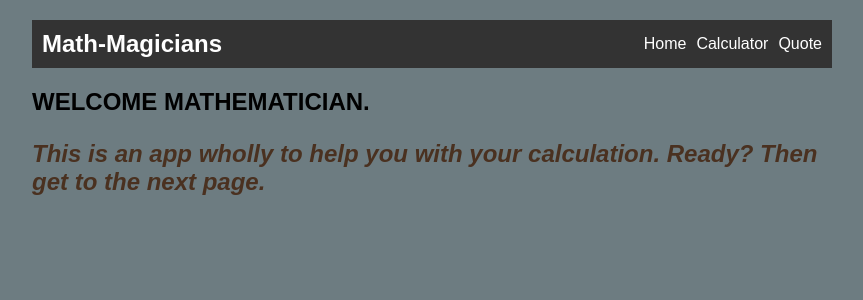
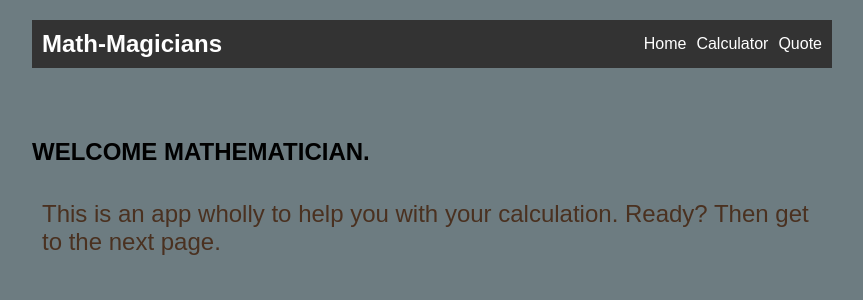
Before and after one commit to Eccb7/Math-Magicians, a React (Create React App) app: page / in a window 1280 px wide. Shown: the top 300 px of the page, without its empty margins (208-1071 px from the left). Built offline with nearby package versions, Linux system fonts and the light colour scheme; the HTML template or start-up script is replaced by a standard one.

Commit message:
Adjust styling to meet the wireframe

```diff
--- a/src/components/Calculator.css
+++ b/src/components/Calculator.css
@@ -11,6 +11,7 @@
   display: flex;
   justify-content: center;
   height: 100vh;
+  padding-top: 130px;
 }
 
 .calculator {
@@ -22,9 +23,16 @@
   background-color: #b8b6b6;
 }
 
+.home-h {
+  padding-top: 50px;
+  font-weight: bold;
+}
+
 .home-p {
   color: rgb(74, 49, 32);
-  font-style: oblique;
+  font-size: 24px;
+  padding: 10px;
+  font-weight: normal;
 }
 
 .display {
@@ -75,6 +83,7 @@
   text-align: center;
   margin: auto;
   width: 80%;
+  margin-top: 80px;
 }
 
 .quote {
--- a/src/components/Calculator.js
+++ b/src/components/Calculator.js
@@ -16,8 +16,8 @@ const Calculator = () => {
 
   return (
     <>
-      <div className="math">LETS DO SOME MATH</div>
       <div className="calculator-container">
+        <div className="math">LETS DO SOME MATH</div>
         <div className="calculator">
           <input type="text" className="result-input w-100" value={calcData.next || calcData.total || ''} readOnly />
           <div className="keypad">
--- a/src/components/Home.js
+++ b/src/components/Home.js
@@ -1,7 +1,7 @@
 import React from 'react';
 
 const Home = () => (
-  <h2>
+  <h2 className="home-h">
     WELCOME MATHEMATICIAN.
     <>
       <p className="home-p">
```
